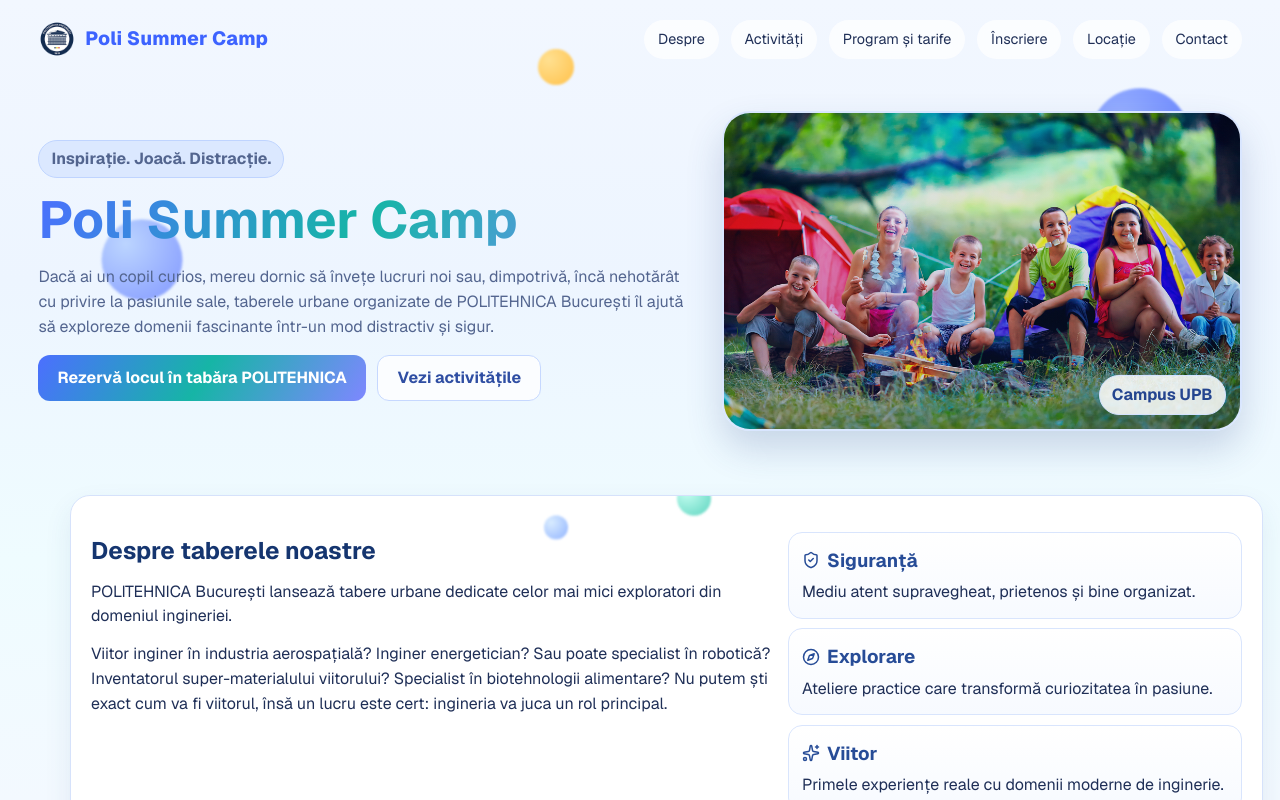
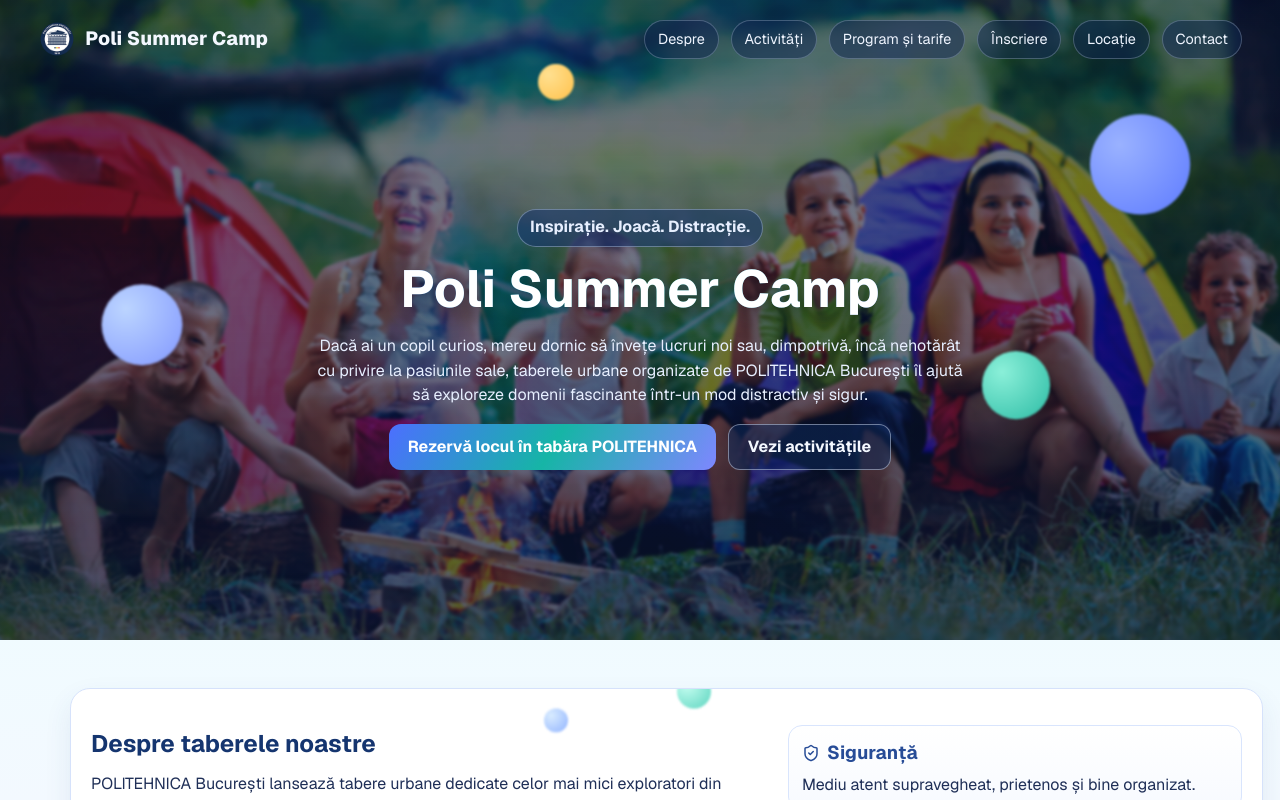
Before and after one commit to PolitehnicaBucuresti/tabere, a Next.js app: page / in a window 1280 px wide. Shown: the top 800 px of the page. Built offline with nearby package versions, Linux system fonts and the light colour scheme.

Commit message:
schimbat hero

```diff
--- a/app/globals.css
+++ b/app/globals.css
@@ -88,15 +88,40 @@
 .hero {
   position: relative;
   overflow: hidden;
-  padding: 1.25rem clamp(1rem, 3vw, 3rem) 4rem;
+  min-height: 74vh;
+  padding: 1.25rem clamp(1rem, 3vw, 3rem) 3rem;
+  margin-bottom: 3rem;
   background: transparent;
+  display: grid;
+  align-content: start;
+}
+
+.heroBackgroundImage {
+  object-fit: cover;
+  object-position: center;
+  z-index: 0;
+  filter: brightness(0.72) blur(1.5px);
+  transform: scale(1.02);
+}
+
+.heroOverlay {
+  position: absolute;
+  inset: 0;
+  z-index: 1;
+  background:
+    linear-gradient(
+      180deg,
+      rgba(13, 26, 60, 0.48) 0%,
+      rgba(13, 26, 60, 0.4) 36%,
+      rgba(13, 26, 60, 0.58) 100%
+    );
 }
 
 .floatingSet {
   position: absolute;
   inset: 0;
   pointer-events: none;
-  z-index: 0;
+  z-index: 2;
 }
 
 .orb {
@@ -146,14 +171,18 @@
   align-items: center;
   justify-content: space-between;
   gap: 1rem;
-  margin-bottom: 3.25rem;
+  margin-bottom: 1.8rem;
+  position: relative;
+  z-index: 3;
 }
 
 .heroGrid {
-  display: grid;
-  grid-template-columns: 1fr minmax(300px, 520px);
-  gap: clamp(1.25rem, 2.5vw, 2.2rem);
+  display: flex;
+  justify-content: center;
   align-items: center;
+  min-height: calc(74vh - 88px);
+  position: relative;
+  z-index: 3;
 }
 
 .brand {
@@ -162,7 +191,7 @@
   gap: 0.55rem;
   font-size: 1.2rem;
   font-weight: 800;
-  color: var(--primary);
+  color: #f4f8ff;
   letter-spacing: 0.2px;
   transition: transform 0.2s ease;
 }
@@ -181,25 +210,26 @@
   padding: 0.45rem 0.8rem;
   border-radius: 999px;
   font-size: 0.9rem;
-  color: var(--text-main);
-  background: rgba(255, 255, 255, 0.7);
-  border: 1px solid transparent;
+  color: #eff5ff;
+  background: rgba(15, 36, 80, 0.5);
+  border: 1px solid rgba(221, 234, 255, 0.25);
   transition: all 0.25s ease;
   backdrop-filter: blur(6px);
 }
 
 .navlinks a:hover {
-  border-color: #b8cefb;
-  background: #ffffff;
+  border-color: rgba(221, 234, 255, 0.55);
+  background: rgba(22, 48, 103, 0.72);
   transform: translateY(-2px);
-  box-shadow: 0 8px 16px rgba(65, 109, 237, 0.12);
+  box-shadow: 0 8px 16px rgba(7, 18, 43, 0.32);
 }
 
 .heroContent {
-  max-width: 840px;
+  max-width: 760px;
   position: relative;
-  z-index: 1;
+  z-index: 3;
   animation: revealIn 700ms ease both;
+  text-align: center;
 }
 
 .tagline {
@@ -208,9 +238,9 @@
   padding: 0.35rem 0.75rem;
   border-radius: 999px;
   font-weight: 700;
-  color: #1b4ca3;
-  background: #dbe8ff;
-  border: 1px solid #bfd4ff;
+  color: #f9fcff;
+  background: rgba(21, 51, 109, 0.55);
+  border: 1px solid rgba(220, 234, 255, 0.35);
 }
 
 .hero h1 {
@@ -219,12 +249,14 @@
   background: var(--gradient-main);
   -webkit-background-clip: text;
   background-clip: text;
-  color: transparent;
+  color: #ffffff;
+  text-shadow: 0 6px 24px rgba(8, 19, 45, 0.45);
 }
 
 .hero p {
-  color: var(--text-soft);
-  max-width: 68ch;
+  color: #e7efff;
+  max-width: 62ch;
+  margin-inline: auto;
 }
 
 .heroButton {
@@ -259,6 +291,7 @@
   gap: 0.7rem;
   margin-top: 1rem;
   align-items: center;
+  justify-content: center;
 }
 
 .heroGhostButton {
@@ -268,54 +301,20 @@
   padding: 0 1.2rem;
   min-height: 46px;
   border-radius: 12px;
-  border: 1px solid #c6d8ff;
-  background: rgba(255, 255, 255, 0.75);
+  border: 1px solid rgba(228, 238, 255, 0.45);
+  background: rgba(17, 43, 92, 0.52);
   font-weight: 700;
   font-size: 1rem;
   line-height: 1;
   white-space: nowrap;
-  color: #2f4ea3;
+  color: #f4f8ff;
   transition: all 0.25s ease;
 }
 
 .heroGhostButton:hover {
   transform: translateY(-2px);
-  background: #ffffff;
-  box-shadow: 0 10px 18px rgba(55, 95, 225, 0.16);
-}
-
-.heroVisual {
-  position: relative;
-  min-height: 320px;
-  border-radius: 28px;
-  overflow: hidden;
-  border: 2px solid #d9e6ff;
-  box-shadow: 0 18px 36px rgba(46, 73, 136, 0.2);
-  transform: none;
-}
-
-.heroImage {
-  object-fit: cover;
-}
-
-.heroVisual::after {
-  content: "";
-  position: absolute;
-  inset: 0;
-  background: linear-gradient(180deg, rgba(17, 37, 85, 0.05), rgba(17, 37, 85, 0.28));
-}
-
-.heroBadge {
-  position: absolute;
-  right: 14px;
-  bottom: 14px;
-  z-index: 1;
-  padding: 0.4rem 0.75rem;
-  border-radius: 999px;
-  background: rgba(255, 255, 255, 0.86);
-  border: 1px solid #d4e2ff;
-  font-weight: 700;
-  color: #24458f;
+  background: rgba(12, 34, 77, 0.78);
+  box-shadow: 0 10px 18px rgba(7, 18, 43, 0.36);
 }
 
 .container {
@@ -815,16 +814,12 @@
 
   .hero {
     padding-top: 1rem;
-    padding-bottom: 2.8rem;
+    padding-bottom: 2rem;
+    min-height: 68vh;
   }
 
   .heroGrid {
-    grid-template-columns: 1fr;
-  }
-
-  .heroVisual {
-    min-height: 240px;
-    transform: none;
+    min-height: calc(68vh - 82px);
   }
 
   .navbar {
--- a/app/page.tsx
+++ b/app/page.tsx
@@ -137,6 +137,15 @@
   return (
     <>
       <header className="hero" id="intro">
+        <Image
+          src={heroImage}
+          alt="Copii la activități în cadrul taberei"
+          fill
+          sizes="100vw"
+          className="heroBackgroundImage"
+          priority
+        />
+        <div className="heroOverlay" aria-hidden="true" />
         <div className="floatingSet heroOrbs" aria-hidden="true">
           <span className="orb orbOne" />
           <span className="orb orbTwo" />
@@ -175,17 +184,6 @@
                 Vezi activitățile
               </a>
             </div>
-          </div>
-          <div className="heroVisual">
-            <Image
-              src={heroImage}
-              alt="Copii la activități în cadrul taberei"
-              fill
-              sizes="(max-width: 900px) 100vw, 42vw"
-              className="heroImage"
-              priority
-            />
-            <div className="heroBadge">Campus UPB</div>
           </div>
         </div>
       </header>
```
